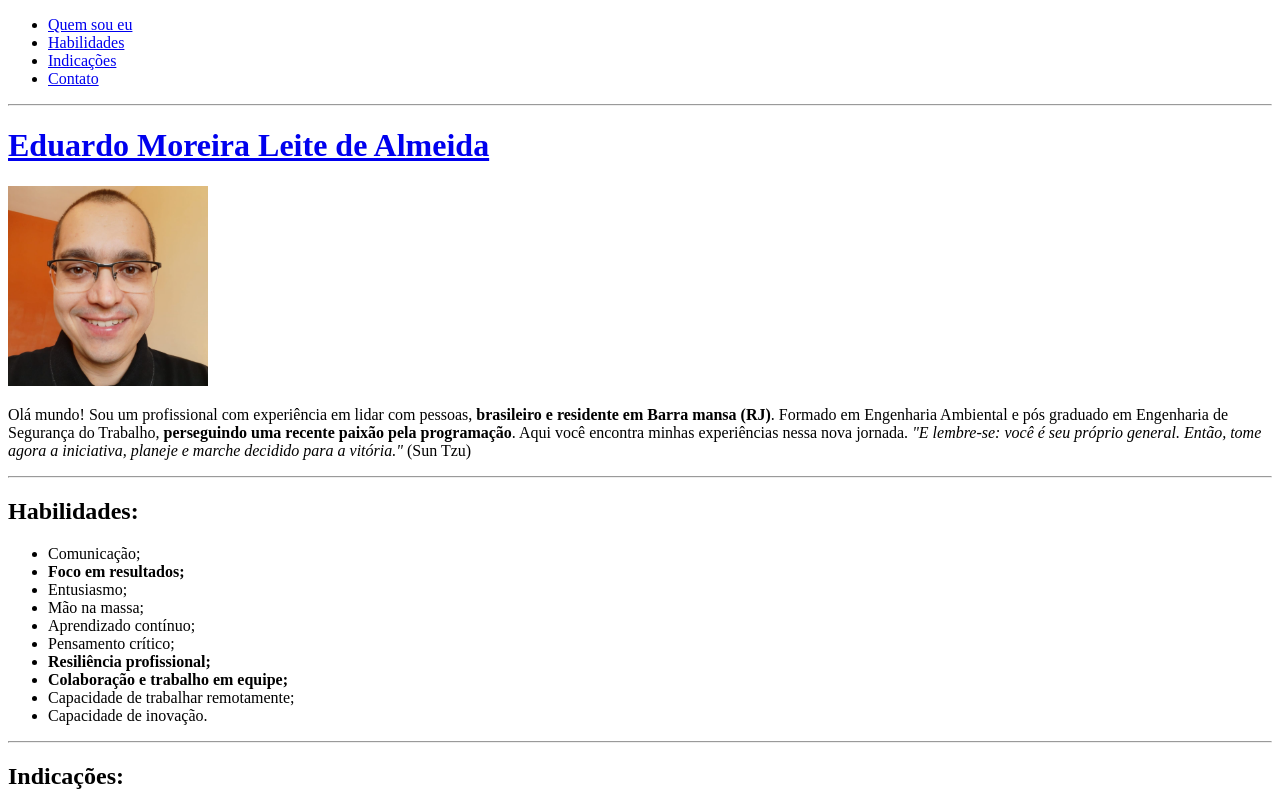
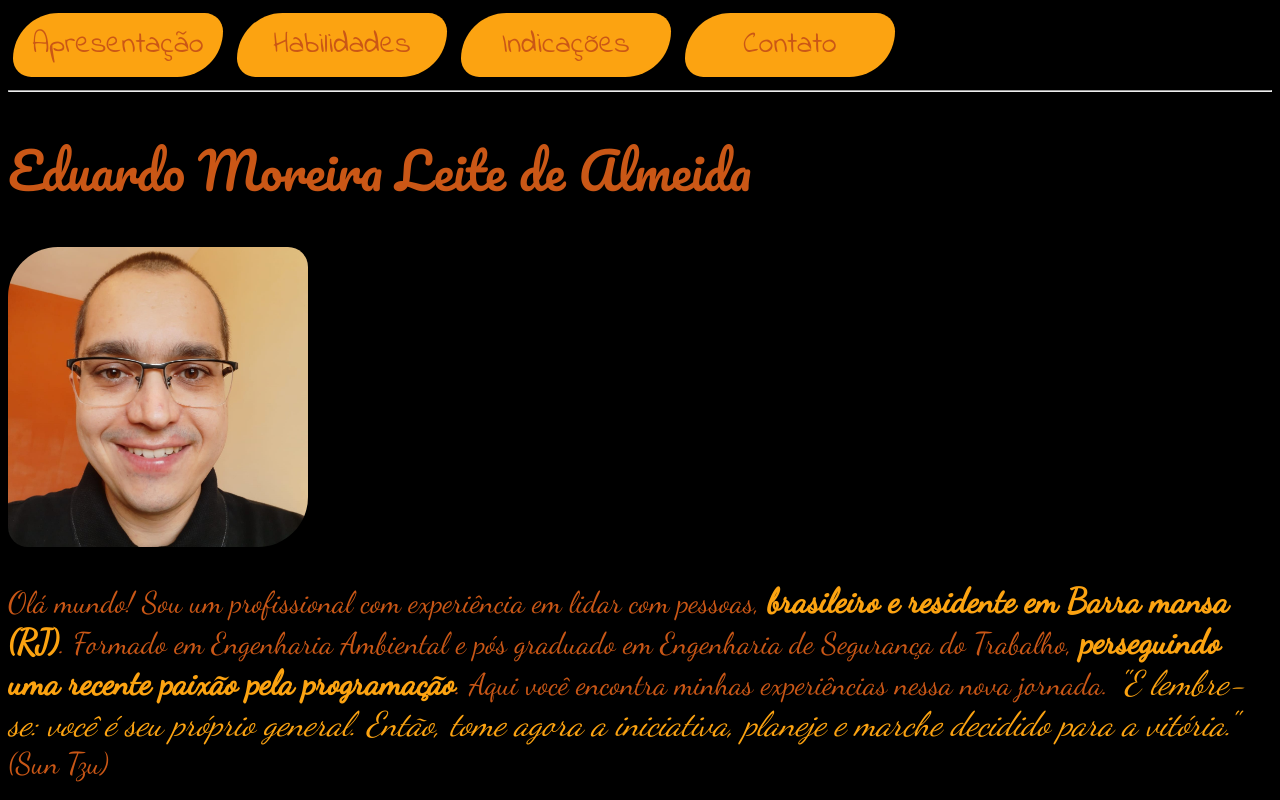
Before and after one commit to EduMLAlmeida/EduMLAlmeida.github.io, a plain HTML site: page index.html in a window 1280 px wide. Shown: the top 800 px of the page. Drawn offline with Linux system fonts and the light colour scheme.

Commit message:
Adiciona a tag style e css na index.html

```diff
--- a/index.html
+++ b/index.html
@@ -5,23 +5,84 @@
     <meta http-equiv="X-UA-Compatible" content="IE=edge">
     <meta name="viewport" content="width=device-width, initial-scale=1.0">
     <title>Eduardo Almeida</title>
+
+    <link rel="preconnect" href="https://fonts.googleapis.com">
+    <link rel="preconnect" href="https://fonts.gstatic.com" crossorigin>
+    <link href="https://fonts.googleapis.com/css2?family=Dancing+Script&family=Indie+Flower&family=Pacifico&display=swap" rel="stylesheet">
+
+    <style>
+        body {
+            background-color: #000000;
+        }
+
+        h1 {
+            font-family: 'Pacifico', cursive;
+            color: #ca5716;
+            font-size: 50px;
+            font-weight: 100;
+        }
+
+        h2 {
+            font-family: 'Pacifico', cursive;
+            color: #ca5716;
+            font-size: 40px;
+        }
+
+        p {
+            font-family: 'Dancing Script', cursive;
+            color: #ca5716;
+            font-size: 30px;
+        }
+
+        ul {
+            font-family: 'Indie Flower', cursive;
+            color: #ca5716;
+            font-size: 30px;
+        }
+
+        .destaque {
+            font-size: 34px;
+            color: #fca311;
+        }
+
+        .foto-principal {
+            border-radius: 50px 20px 50px 20px;
+        }
+
+        .link-menu {
+            font-family: 'Indie Flower', cursive;
+            color: #ca5716;
+            font-size: 30px;
+            text-decoration: none;
+            text-align: center;
+            margin: 5px;
+            background-color: #fca311;
+            border-radius: 50px 20px 50px 20px;
+            display: inline-block;
+            padding:10px;
+            width: 190px;
+        }
+
+        .link-titulo {
+            text-decoration: none;
+        }
+
+    </style>
 </head>
 <body>
 
-    <ul>
-        <li><a href="#quemsoueu">Quem sou eu</a></li>
-        <li><a href="#habilidades">Habilidades</a></li>
-        <li><a href="#indicacoes">Indicações</a></li>
-        <li><a href="#contato">Contato</a></li>
-    </ul>
+    <a href="#apresentacao" class="link-menu">Apresentação</a>
+    <a href="#habilidades" class="link-menu">Habilidades</a>
+    <a href="#indicacoes" class="link-menu">Indicações</a>
+    <a href="#contato" class="link-menu">Contato</a>
 
     <hr>
 
-    <a href="#fotoeduardo"><h1 id="quemsoueu">Eduardo Moreira Leite de Almeida</h1></a>
+    <a href="#fotoeduardo" class="link-titulo"><h1 id="apresentacao">Eduardo Moreira Leite de Almeida</h1></a>
 
-    <img id="fotoeduardo" src="foto-eduardo.jpeg" width="200px" alt="Foto 3x4 Eduardo Almeida" title="Eduardo Almeida">
+    <img id="fotoeduardo" class= "foto-principal" src="foto-eduardo.jpeg" width="300px" alt="Foto 3x4 Eduardo Almeida" title="Eduardo Almeida">
 
-    <p>Olá mundo! Sou um profissional com experiência em lidar com pessoas, <strong>brasileiro e residente em Barra mansa (RJ)</strong>. Formado em Engenharia Ambiental e pós graduado em Engenharia de Segurança do Trabalho, <strong>perseguindo uma recente paixão pela programação</strong>. Aqui você encontra minhas experiências nessa nova jornada. <em>"E lembre-se: você é seu próprio general. Então, tome agora a iniciativa, planeje e marche decidido para a vitória."</em> (Sun Tzu)</p>
+    <p>Olá mundo! Sou um profissional com experiência em lidar com pessoas, <strong class="destaque">brasileiro e residente em Barra mansa (RJ)</strong>. Formado em Engenharia Ambiental e pós graduado em Engenharia de Segurança do Trabalho, <strong class="destaque">perseguindo uma recente paixão pela programação</strong>. Aqui você encontra minhas experiências nessa nova jornada. <em class="destaque">"E lembre-se: você é seu próprio general. Então, tome agora a iniciativa, planeje e marche decidido para a vitória."</em> (Sun Tzu)</p>
 
     <hr>
 
@@ -29,13 +90,13 @@
 
 	<ul>
         <li>Comunicação;</li>
-	    <li><strong>Foco em resultados;</strong></li>
+	    <li class="destaque"><strong>Foco em resultados;</strong></li>
 	    <li>Entusiasmo;</li>
 	    <li>Mão na massa;</li>
 	    <li>Aprendizado contínuo;</li>
 	    <li>Pensamento crítico;</li>
-	    <li><strong>Resiliência profissional;</strong></li>
-	    <li><strong>Colaboração e trabalho em equipe;</strong></li>
+	    <li class="destaque"><strong>Resiliência profissional;</strong></li>
+	    <li class="destaque"><strong>Colaboração e trabalho em equipe;</strong></li>
 	    <li>Capacidade de trabalhar remotamente;</li>
 	    <li>Capacidade de inovação.</li>
     </ul>
```
